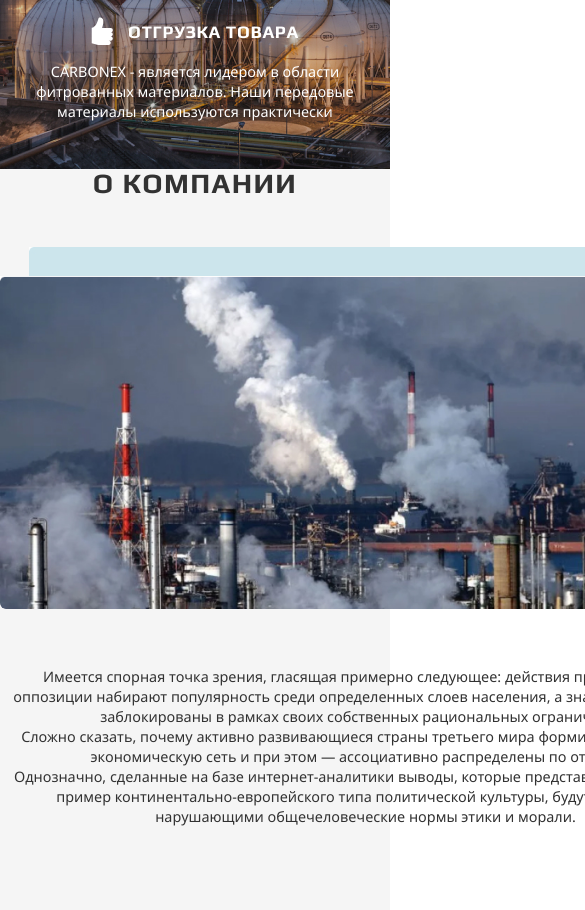
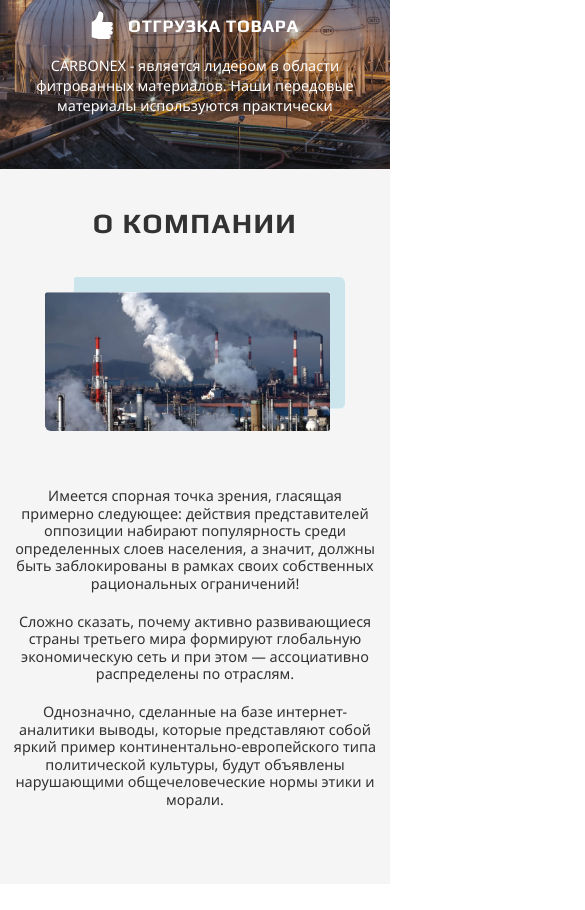
Before and after one commit to SergeiLemeshko/Carbonex, a website: page src/index.html in a window 390 px wide. Shown: the part 3660-4570 px from the top of the page, 585 px wide, since content can reach past the window. Drawn offline with nearby package versions, Linux system fonts and the light colour scheme; files that its build step writes are made by us from their sources; files whose address does not match are found by name.

Commit message:
module company finish

```diff
--- a/gulp/version.json
+++ b/gulp/version.json
@@ -1,3 +1,3 @@
 {
-    "main": "20221123230919"
+    "main": "20221126162317"
 }
--- a/src/scss/benefits.scss
+++ b/src/scss/benefits.scss
@@ -23,6 +23,10 @@
 		text-transform: uppercase;
 		color: #323232;
 		padding-bottom: 10px;
+
+		@media (max-width: 767px) {
+			font-size: 1.75rem;
+		}
 	}
 }
 .benefits__bcg {
--- a/src/scss/company.scss
+++ b/src/scss/company.scss
@@ -6,6 +6,15 @@
 	@media (max-width: 1280px) {
 		height: 850px;
 	}
+
+	@media (max-width: 767px) {
+		height: 660px;
+	}
+
+	@media (max-width: 480px) {
+		height: 715px;
+	}
+
 }
 .company__container {
 	max-width: 1400px;
@@ -17,7 +26,7 @@
 	padding: 70px 0px 40px 0px;
 
 	@media (max-width: 767px) {
-		padding: 0px 0px 40px 0px;
+		padding: 40px 0px 30px 0px;
 	}
 
 	& h3{
@@ -43,6 +52,14 @@
 	@media (max-width: 1280px) {
 		grid-template: 1fr 1fr / 1fr;
 	}
+
+	@media (max-width: 767px) {
+		height: 700px;
+	}
+
+	@media (max-width: 480px) {
+		height: 630px;
+	}
 }
 .company-block__item-left {
 	padding-top: 40px;
@@ -59,7 +76,6 @@
 
 	@media (max-width: 992px) {
 		padding-top: 0px;
-
 	}
 
 	& p {
@@ -82,25 +98,39 @@
 
 		@media (max-width: 767px) {
 			font-size: 0.9rem;
-			padding: 0px 10px 0px 10px;
+			padding: 0px 10px 25px 10px;
 			line-height: 1.25rem;
+		}
+
+		@media (max-width: 767px) {
+			padding: 0px 10px 20px 10px;
+			line-height: 1.1rem;
 		}
 	}
 }
 .company-block__item-right {
 	width: 832px;
 	position: relative;
-	padding-right: 10px;
+	margin-right: 10px;
 
 	@media (max-width: 1280px) {
-		order:0;
+		order: 0;
 		justify-self: center;
 	}
 
 	@media (max-width: 992px) {
-		width: 731px;
+		width: 715px;
 		justify-self: center;
 		padding-right: 0px;
+		margin-right: 0px;
+	}
+
+	@media (max-width: 767px) {
+		width: 470px;
+	}
+
+	@media (max-width: 480px) {
+		width: 300px;
 	}
 }
 .company-block__img-1 {
@@ -113,6 +143,18 @@
 	@media (max-width: 992px) {
 		width: 712px;
 	}
+
+	@media (max-width: 767px) {
+		width: 470px;
+		padding-top: 20px;
+		padding-right: 20px;
+	}
+
+	@media (max-width: 480px) {
+		width: 300px;
+		padding-top: 15px;
+		padding-right: 15px;
+	}
 }
 .company-block__img-2 {
 	z-index: 1;
@@ -124,4 +166,12 @@
 	@media (max-width: 992px) {
 		width: 712px;
 	}
+
+	@media (max-width: 767px) {
+		max-width: 470px;
+	}
+
+	@media (max-width: 480px) {
+		max-width: 300px;
+	}
 }
```
Also changed, not shown: dist/css/style.css, dist/css/style.min.css.
